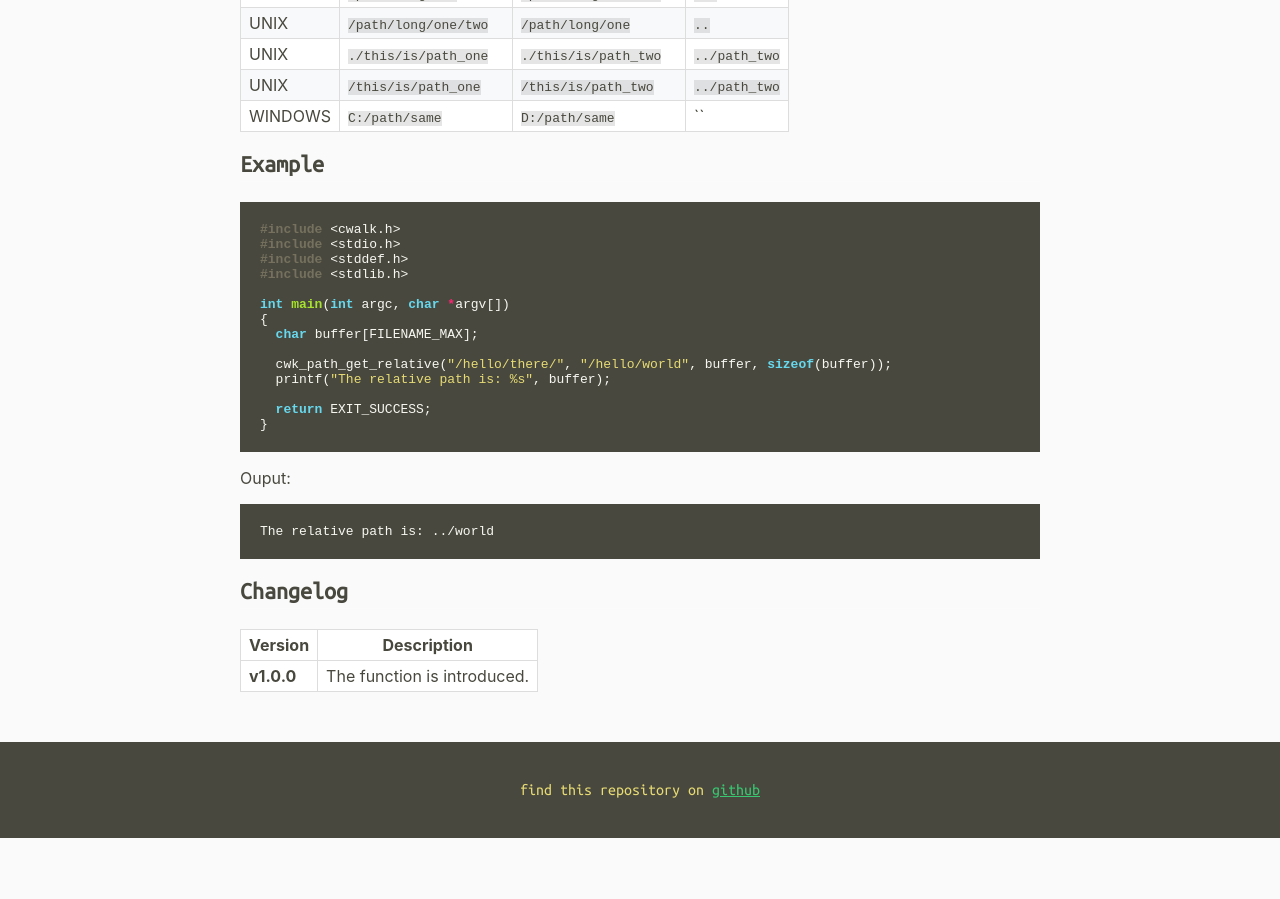
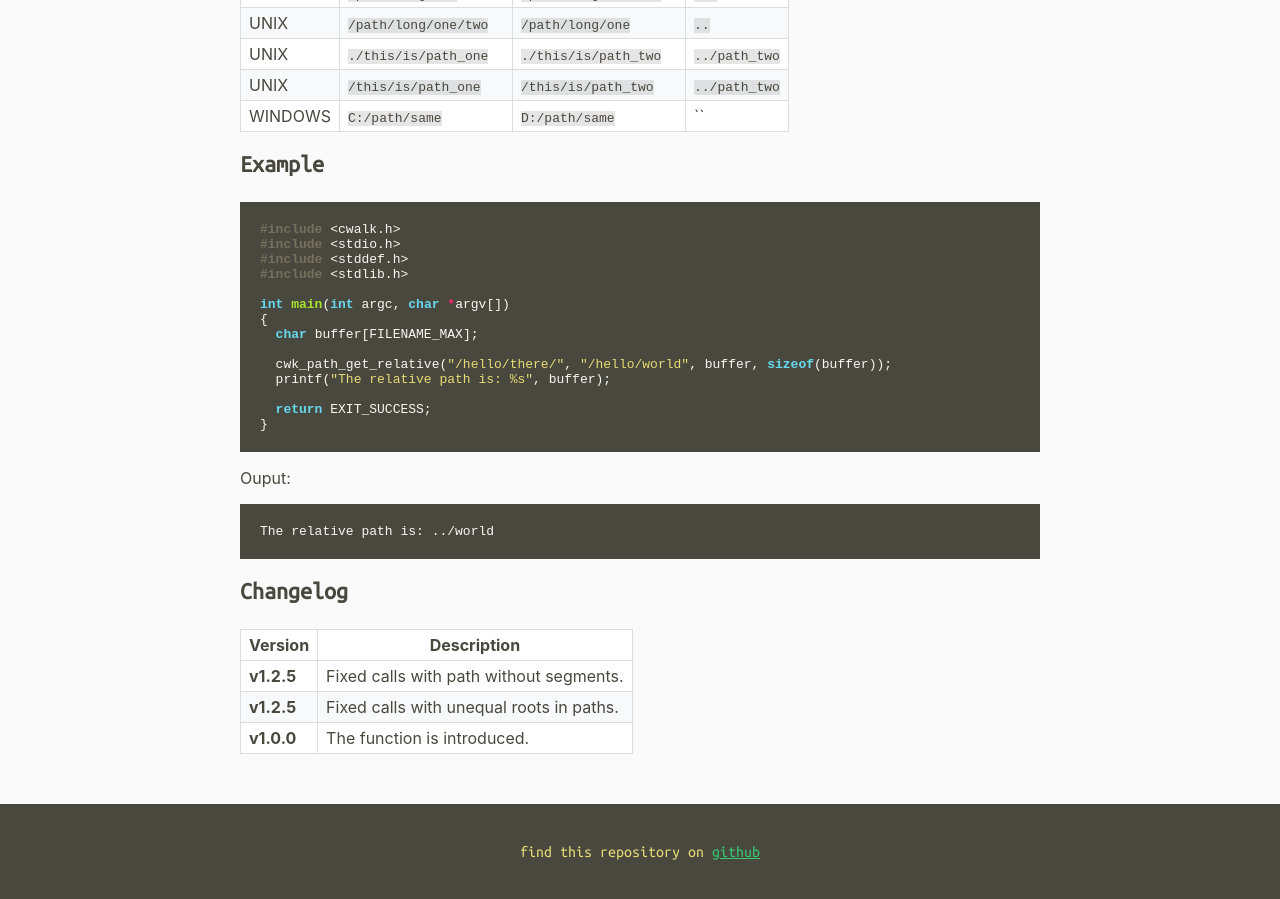
Before and after one commit to likle/cwalk, a Jekyll site: the page built from docs/reference/cwk_path_get_relative.md, in a window 1280 px wide and 900 px high, scrolled down 1070 px. Built offline with Jekyll 4.4.1, drawn with Linux system fonts in a browser that asks for light colours; before the commit the page ends 1908 px from its top, so only the background shows below that.

Commit message:
updated changelog for cwk_path_get_relative

```diff
--- a/docs/reference/cwk_path_get_relative.md
+++ b/docs/reference/cwk_path_get_relative.md
@@ -66,4 +66,6 @@ The relative path is: ../world
 
 | Version    | Description                                            |
 |------------|--------------------------------------------------------|
+| **v1.2.5** | Fixed calls with path without segments.                |
+| **v1.2.5** | Fixed calls with unequal roots in paths.               |
 | **v1.0.0** | The function is introduced.                            |
```
